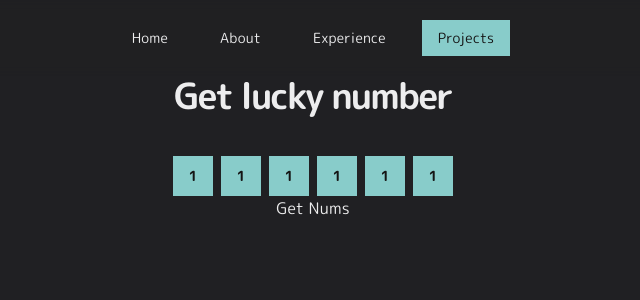
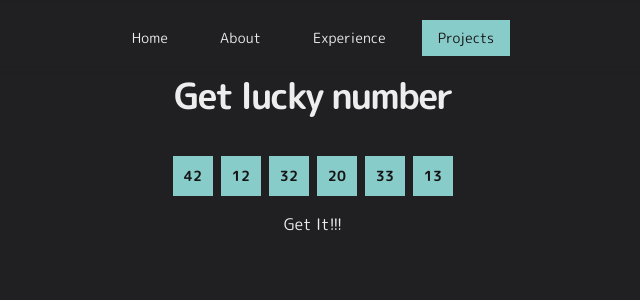
Before and after one commit to dada-da/da-portfolio, a Next.js app: page /projects/vietlott in a window 1280 px wide. Shown: the top 300 px of the page, without its empty margins (327-967 px from the left). Built offline with nearby package versions, Linux system fonts and the light colour scheme.

Commit message:
:feat: Add custom input number, get random number ulti

```diff
--- a/src/app/projects/vietlott/page.tsx
+++ b/src/app/projects/vietlott/page.tsx
@@ -1,26 +1,13 @@
-"use client";
-
-import { useState } from "react";
-import VietlottInput from "@/components/vietlott-input/VietlottInput";
+import VietlottMain from "@/components/vietlott/vietlott-main";
 
 const Vietlott = () => {
-  const [isRolling, setIsRolling] = useState(false);
-  const getNumbers = () => {
-    setIsRolling(true);
-  };
-
   return (
     <div className="container text-center">
       <h1 className="text-3xl font-bold leading-tight tracking-tighter sm:text-4xl">
         Get lucky number
       </h1>
       <div className="pt-10">
-        <div className="flex justify-center items-center gap-2">
-          {[...Array(6)].map((x, i) => (
-            <VietlottInput key={`${x}-${i}`} isRolling={isRolling} />
-          ))}
-        </div>
-        <button onClick={getNumbers}>Get Nums</button>
+        <VietlottMain />
       </div>
     </div>
   );
--- a/src/components/common/form/InputNumber.tsx
+++ b/src/components/common/form/input-number.tsx
@@ -1,32 +1,50 @@
 "use client";
 
-import React, { Ref, useState } from "react";
+import React, { useRef, useState } from "react";
 
 import { isNumber } from "@/util/typecheck";
 
 interface IInputProps {
-  ref: Ref<HTMLInputElement>;
-  value?: number | string;
-  setValue?: (value: number | string) => void;
+  id: string;
+  value: number | string;
+  setValue: (value: number | string) => void;
+  name?: string;
   min?: number;
   max?: number;
   className?: string;
   onInputChange?: (value: number | string) => void;
+  onBlur?: (event: React.FocusEvent<HTMLInputElement>) => void;
 }
 
 const InputNumber = (props: IInputProps) => {
-  const { value, setValue, className, min, max, ref, onInputChange } = props;
-  const [inputValue, setInputValue] = useState<number | string>(value || 0);
+  const {
+    id,
+    name,
+    value,
+    setValue,
+    className,
+    min,
+    max,
+    onInputChange,
+    onBlur,
+  } = props;
+  const ref = useRef<HTMLInputElement>(null);
+  const [inputValue, setInputValue] = useState<number | string>(value);
 
   const handleChangeValue = (event: React.ChangeEvent<HTMLInputElement>) => {
     event.preventDefault();
 
     const value = handleValidate(event.target.value);
-    if (value !== undefined) {
-      setInputValue(value);
-      setValue && setValue(value);
-      onInputChange && onInputChange(value);
+    setInputValue(value);
+    if (value === "") {
+      ref.current?.focus();
     }
+    setValue(value);
+    onInputChange && onInputChange(value);
+  };
+
+  const handleOnBlur = (event: React.FocusEvent<HTMLInputElement>) => {
+    onBlur && onBlur(event);
   };
 
   const handleValidate = (value: unknown): number | string => {
@@ -53,15 +71,20 @@ const InputNumber = (props: IInputProps) => {
 
   return (
     <input
+      id={`input-number-${id}`}
+      name={name}
       ref={ref}
       className={className || "input size-10 text-center"}
       type="number"
-      value={value || inputValue}
+      value={inputValue}
       min={min}
       max={max}
       onChange={(e) => {
         handleChangeValue(e);
       }}
+      onBlur={(event: React.FocusEvent<HTMLInputElement>) =>
+        handleOnBlur(event)
+      }
     />
   );
 };
--- a/src/components/vietlott-input/VietlottInput.tsx
+++ /dev/null
@@ -1,40 +0,0 @@
-"use client";
-
-import { useState, useRef, useEffect } from "react";
-
-import InputNumber from "@/components/common/form/InputNumber";
-
-const VietlottInput = ({ isRolling }: { isRolling: boolean }) => {
-  const ref = useRef<HTMLInputElement>(null);
-  const [value, setValue] = useState<string | number>(1);
-  const [isCustomNumber, setIsCustomNumber] = useState(false);
-
-  const handleInput = (value: string | number) => {
-    if (!!value) {
-      setIsCustomNumber(true);
-      setValue(value);
-    }
-  };
-
-  useEffect(() => {
-    if (isRolling && !isCustomNumber) {
-      const randomNum = Math.floor(Math.random() * (45 - 1 + 1) + 1);
-      setValue(randomNum);
-    }
-  }, [isRolling]);
-
-  return (
-    <div className="relative bg-primary size-10">
-      <InputNumber
-        ref={ref}
-        value={value}
-        onInputChange={handleInput}
-        min={1}
-        max={45}
-        className="input size-full top-0 right-0 text-black text-center absolute bg-transparent transition-[top] ease-in-out duration-500"
-      />
-    </div>
-  );
-};
-
-export default VietlottInput;
--- /dev/null
+++ b/src/components/vietlott/ulti.ts
@@ -0,0 +1,26 @@
+import { randomNumberInRange } from "@/util/number";
+
+const getRandomNumber = () => {
+  const newNumbers: number[] = [];
+
+  while (newNumbers.length < 6) {
+    const randomNumber = randomNumberInRange(1, 45);
+    if (!newNumbers.includes(randomNumber)) {
+      newNumbers.push(randomNumber);
+    }
+  }
+
+  return newNumbers;
+};
+
+const updateNumberList = (
+  value: number,
+  position: number,
+  numberList: number[],
+): number[] => {
+  const list: number[] = [...numberList];
+  list[position] = value;
+  return list;
+};
+
+export { getRandomNumber, updateNumberList };
--- /dev/null
+++ b/src/components/vietlott/vietlott-input/vietlott-input.tsx
@@ -0,0 +1,57 @@
+"use client";
+
+import React, { useState, useEffect } from "react";
+
+import InputNumber from "@/components/common/form/input-number";
+
+interface IProps {
+  isRolling: boolean;
+  position: number;
+  defaultValue: number;
+  onInputChange: (value: number, position: number) => void;
+}
+
+const VietlottInput = ({
+  isRolling,
+  defaultValue,
+  position,
+  onInputChange,
+}: IProps) => {
+  const [value, setValue] = useState<string | number>(defaultValue);
+
+  const handleInput = (value: string | number) => {
+    setValue(value);
+    onInputChange(value as number, position);
+  };
+
+  const handleOnBlur = (event: React.FocusEvent<HTMLInputElement>) => {
+    if (event.target.value === "") {
+      setValue(1);
+      onInputChange(1 as number, position);
+    }
+  };
+
+  useEffect(() => {
+    // if (isRolling && !isCustomNumber) {
+    //   const randomNum = Math.floor(Math.random() * (45 - 1 + 1) + 1);
+    //   setValue(randomNum);
+    // }
+  }, [isRolling]);
+
+  return (
+    <div className="relative bg-primary size-10">
+      <InputNumber
+        id={`vietlott-input-${position}`}
+        value={value}
+        setValue={setValue}
+        onInputChange={handleInput}
+        onBlur={handleOnBlur}
+        min={1}
+        max={45}
+        className="input size-full top-0 right-0 text-black text-center absolute bg-transparent transition-[top] ease-in-out duration-500"
+      />
+    </div>
+  );
+};
+
+export default VietlottInput;
--- /dev/null
+++ b/src/components/vietlott/vietlott-main.tsx
@@ -0,0 +1,56 @@
+"use client";
+
+import { useState } from "react";
+
+import VietlottInput from "@/components/vietlott/vietlott-input/vietlott-input";
+import { getRandomNumber, updateNumberList } from "./ulti";
+
+const VietlottMain = () => {
+  const [numbers, setNumbers] = useState<number[]>(getRandomNumber());
+  const [customNumberPosition, setCustomNumberPosition] = useState<number[]>(
+    [],
+  );
+  const [isRolling, setIsRolling] = useState(false);
+
+  const handleInputNumber = (value: number, position: number) => {
+    const newCustomNumberPosition = [...customNumberPosition, position];
+    setCustomNumberPosition(newCustomNumberPosition);
+    const newNumbers = updateNumberList(value, position, numbers);
+    setNumbers(newNumbers);
+  };
+
+  const handleGetRandomNumber = () => {
+    const oldNumbers = [...numbers];
+    const newNumbers = getRandomNumber();
+
+    const mergedNumbers = newNumbers.map((number, index) => {
+      if (customNumberPosition.includes(index)) {
+        return oldNumbers[index];
+      } else return number;
+    });
+
+    setNumbers(mergedNumbers);
+    setCustomNumberPosition([]);
+  };
+
+  return (
+    <>
+      <div className="flex justify-center items-center gap-2">
+        {numbers.map((number, index) => (
+          <VietlottInput
+            key={`${number}-${index}`}
+            isRolling={isRolling}
+            position={index}
+            defaultValue={number}
+            onInputChange={handleInputNumber}
+          />
+        ))}
+      </div>
+      <button className="pt-4" onClick={handleGetRandomNumber}>
+        Get It!!!
+      </button>
+    </>
+  );
+};
+
+export default VietlottMain;
--- /dev/null
+++ b/src/util/number.ts
@@ -0,0 +1,5 @@
+const randomNumberInRange = (min: number, max: number): number => {
+  return Math.floor(Math.random() * (max - min + 1) + min);
+};
+
+export { randomNumberInRange };
```
